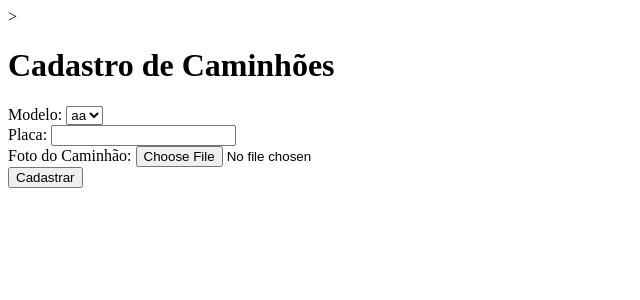
After one commit to JoaoVACoelh/PIT, a PHP site: page /ProjetoPIT/Registrar_caminhao.php in a window 1280 px wide. The commit adds this page. Shown: the top 300 px of the page, without its empty margins (0-640 px from the left). Run offline with PHP 8.4, Linux system fonts and the light colour scheme.

Commit message:
Add files via upload

```diff
--- /dev/null
+++ b/php/Registrar_caminhao.php
@@ -0,0 +1,67 @@
+<!DOCTYPE html>
+<html lang="en">>
+<head>
+    <title>Cadastro de Caminhões</title>
+</head>
+<body>
+    <?php
+
+    // conexão com o Banco de Dados usando PDO
+    $con = new PDO("mysql:host=localhost;dbname=pit", "root", "");
+
+    // Verifique se o formulário foi submetido
+    if ($_SERVER["REQUEST_METHOD"] == "POST") {
+        $modelo = $_POST['modelo'];
+        $placa = $_POST['placa'];
+        $foto_caminhao = $_FILES['foto_caminhao']['tmp_name'];
+
+        // Verifique se a foto foi carregada com sucesso
+        if (is_uploaded_file($foto_caminhao)) {
+            $foto_caminhao = file_get_contents($foto_caminhao);
+            $foto_caminhao = base64_encode($foto_caminhao);
+
+            // Inserir os dados na tabela
+            $sql = "INSERT INTO Caminhoes (modelo, placa, Foto_caminhao) VALUES (?, ?, ?)";
+            $stmt = $con->prepare($sql);
+
+            // Ajuste o tipo de dados dos parâmetros
+            $stmt->bindParam(1, $modelo, PDO::PARAM_STR);
+            $stmt->bindParam(2, $placa, PDO::PARAM_STR);
+            $stmt->bindParam(3, $foto_caminhao, PDO::PARAM_LOB);
+
+            if ($stmt->execute()) {
+                echo "Registro inserido com sucesso!";
+            } else {
+                echo "Erro ao inserir o registro: " . $stmt->errorInfo()[2];
+            }
+
+            $stmt->closeCursor();
+        } else {
+            echo "Erro ao carregar a foto do caminhão.";
+        }
+    }
+    ?>
+
+    <h1>Cadastro de Caminhões</h1>
+    <form method="POST" enctype="multipart/form-data">
+        <label for="modelo">Modelo:</label>
+
+
+        <select  name="modelo" required>
+
+        <option value="aa"> aa</option>
+        <option value="bb"> bb</option>
+        <option value="cc"> cc</option>
+
+        </select>
+        <br>
+        <label for="placa">Placa:</label>
+        <input type="text" name="placa" required>
+        <br>
+        <label for="foto_caminhao">Foto do Caminhão:</label>
+        <input type="file" name="foto_caminhao" accept="image/*" required>
+        <br>
+        <input type="submit" value="Cadastrar">
+    </form>
+</body>
+</html>
--- a/php/contamotorista.php
+++ b/php/contamotorista.php
@@ -48,6 +48,7 @@
                 <div class="flex flex-col justify-center px-6 w-full py-12 lg:px-8 bg-zinc-100 rounded-lg">
                     <div class="mt-10 sm:mx-auto sm:w-full sm:max-w-sm">
                         <p>CONTA</p>
+                        <a href="../php/Registrar_caminhao.php"><P>CADASTRAR CAMINHAO</p></a>
                     </div>
                 </div>
             </div>
--- a/php/home.php
+++ b/php/home.php
@@ -86,6 +86,10 @@ if (isset($_POST['motorista'])) {
                     <li>
                         <a href="../php/logout.php"
                             class="block px-4 py-2 hover:bg-gray-100 dark:hover:bg-gray-600 dark:hover:text-white">LOGOUT</a>
+                    </li>
+                    <li>
+                        <a href="../php/Exibir_lista.php"
+                            class="block px-4 py-2 hover:bg-gray-100 dark:hover:bg-gray-600 dark:hover:text-white">CAMINHÕES</a>
                     </li>
                 </ul>
                 <div class="py-2">
```
Also changed, not shown: php/Exibir_lista.php (added, +42 -0 lines), php/agendar.php (+18 -8 lines).
